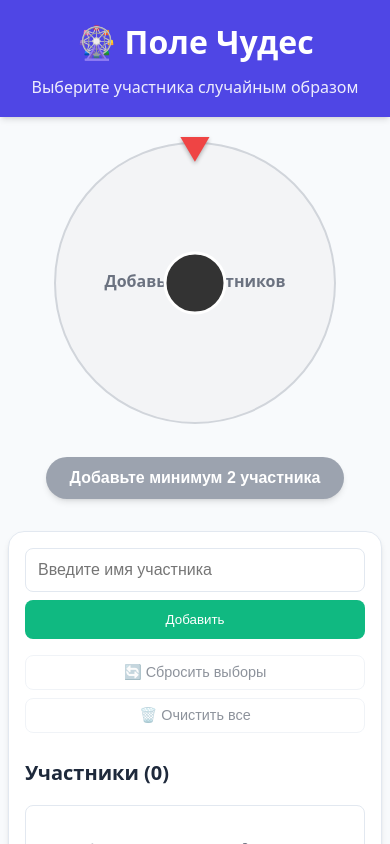
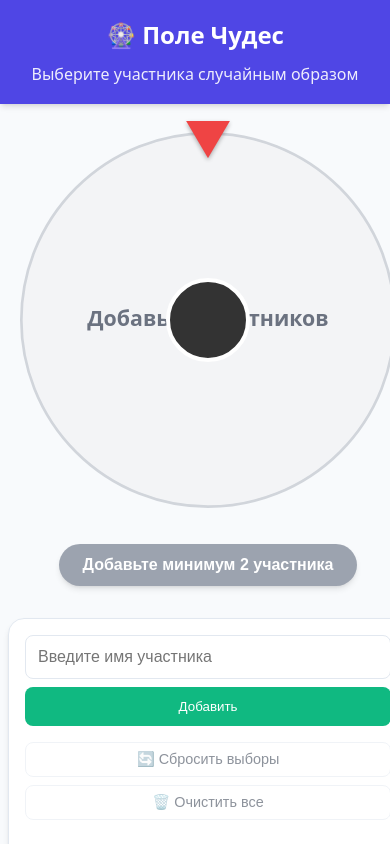
Before and after one commit to ShotAlex/miracle-field, a Next.js app: page / in a window 390 px wide. Built offline with nearby package versions, Linux system fonts and the light colour scheme.

Commit message:
chore: change wheel size

```diff
--- a/src/app/globals.css
+++ b/src/app/globals.css
@@ -51,19 +51,25 @@ body {
   background: var(--primary-color);
   color: white;
   padding: 1rem 0;
-  text-align: center;
   box-shadow: var(--shadow);
 }
 
+.header-content {
+  display: flex;
+  justify-content: space-between;
+  align-items: center;
+}
+
 .header h1 {
-  font-size: 2.5rem;
+  font-size: 1.5rem;
   font-weight: bold;
-  margin-bottom: 0.5rem;
+  margin: 0;
 }
 
 .header p {
-  font-size: 1.1rem;
+  font-size: 0.8rem;
   opacity: 0.9;
+  margin: 0;
 }
 
 /* Main Content */
@@ -103,8 +109,8 @@ body {
 
 .wheel-pointer {
   position: absolute;
-  top: -10px;
-  font-size: 2rem;
+  top: -20px;
+  font-size: 3rem;
   color: var(--danger-color);
   z-index: 10;
   text-shadow: 0 2px 4px rgba(0,0,0,0.3);
@@ -419,8 +425,14 @@ body {
     padding: 0 0.5rem;
   }
 
+  .header-content {
+    flex-direction: column;
+    gap: 0.5rem;
+    text-align: center;
+  }
+
   .header h1 {
-    font-size: 2rem;
+    font-size: 1.5rem;
   }
 
   .header p {
--- a/src/components/Header.tsx
+++ b/src/components/Header.tsx
@@ -2,8 +2,10 @@ export default function Header() {
   return (
     <header className="header">
       <div className="container">
-        <h1>🎡 Поле Чудес</h1>
-        <p>Выберите участника случайным образом</p>
+        <div className="header-content">
+          <h1>🎡 Поле Чудес</h1>
+          <p>Выберите участника случайным образом</p>
+        </div>
       </div>
     </header>
   );
--- a/src/components/Wheel.tsx
+++ b/src/components/Wheel.tsx
@@ -250,8 +250,8 @@ export default function Wheel({ people, onPersonSelected, isSpinning, setIsSpinn
         <div className="wheel-pointer">▼</div>
         <svg
           className={`wheel ${isSpinning ? 'spinning' : ''} ${isFineTuning ? 'fine-tuning' : ''}`}
-          width="300"
-          height="300"
+          width="400"
+          height="400"
           viewBox="0 0 300 300"
           style={{ transform: `rotate(${rotation}deg)` }}
         >
```
